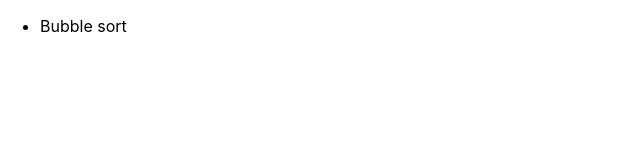
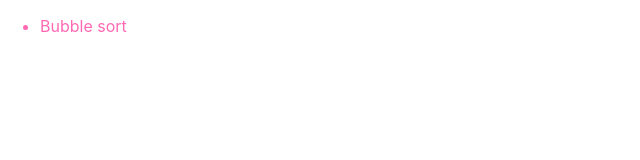
Before and after one commit to divyanshyadav/sorting-algorithms-visualizer, a React (Create React App) app: page / in a window 1280 px wide. Shown: the top 160 px of the page, without its empty margins (0-640 px from the left). Built offline with nearby package versions, Linux system fonts and the light colour scheme.

Commit message:
add emotion

```diff
--- a/package.json
+++ b/package.json
@@ -10,6 +10,7 @@
     "@types/node": "^12.0.0",
     "@types/react": "^16.9.0",
     "@types/react-dom": "^16.9.0",
+    "emotion": "^10.0.27",
     "react": "^16.13.1",
     "react-dom": "^16.13.1",
     "react-scripts": "3.4.1",
@@ -24,7 +25,10 @@
   "eslintConfig": {
     "extends": "react-app",
     "rules": {
-      "indent": ["error", 4]
+      "indent": [
+        "error",
+        4
+      ]
     }
   },
   "browserslist": {
--- a/src/components/Sidebar/index.tsx
+++ b/src/components/Sidebar/index.tsx
@@ -1,8 +1,15 @@
-import React from 'react';
+import React from 'react'
+import { css } from 'emotion'
+
 
 export default function Sidebar() {
+
+    const className = css`
+        color: hotpink;
+    `
+
     return (
-        <div>
+        <div className={className}>
             <ul>
                 <li>Bubble sort</li>
             </ul>
```
Also changed, not shown: 1 other file (tests, documents, lock files or other folders).
